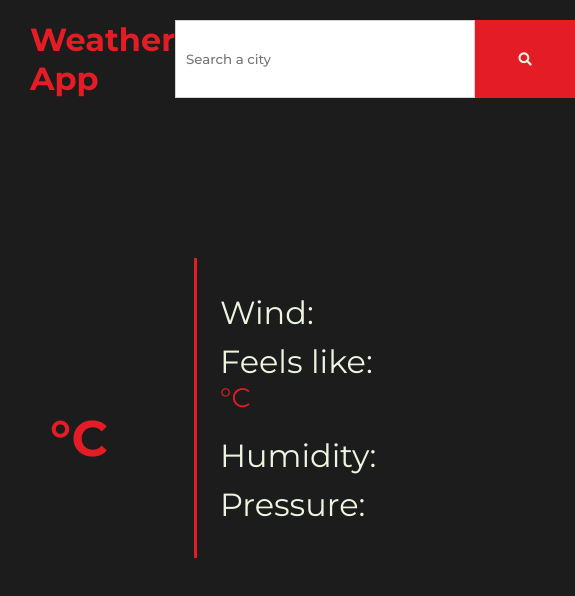
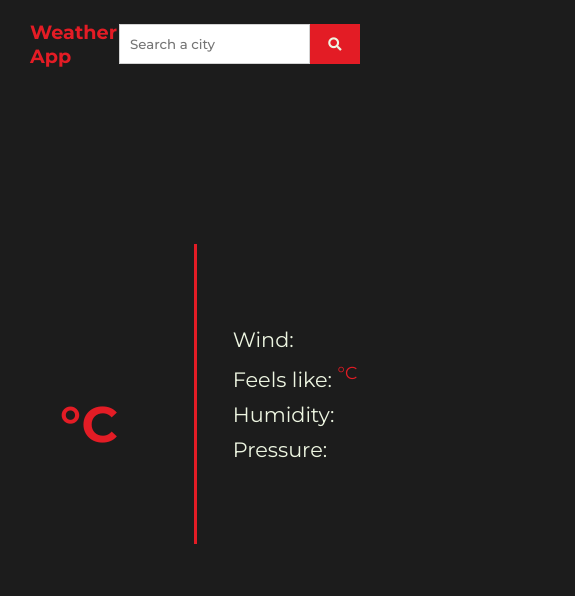
Before and after one commit to mirza-adnan/weather-app, a plain HTML site: page index.html in a window 390 px wide. Shown: the whole page, 575 px wide, since content can reach past the window. Drawn offline with Linux system fonts and the light colour scheme; no server answers.

Commit message:
added some media queries

```diff
--- a/style.css
+++ b/style.css
@@ -27,14 +27,21 @@ header {
   display: grid;
   grid-template-columns: 1fr 1fr 1fr;
   padding: 20px 30px;
+  align-items: center;
+}
+
+header h1 {
+  display: flex;
+  justify-content: center;
+  align-items: center;
 }
 
 .search-bar {
   padding: 0px 10px;
   justify-self: center;
-  max-width: 440px;
+  max-width: 400px;
   min-width: 300px;
-  height: 100%;
+  height: 40px;
   border: 1px solid lightgray;
   outline: none;
   font-family: inherit;
@@ -48,7 +55,7 @@ header {
 
 .search-button {
   width: 100px;
-  height: 100%;
+  height: 40px;
   border: none;
   background-color: var(--red);
   color: var(--white);
@@ -65,6 +72,7 @@ main {
   color: var(--white);
   justify-items: center;
   align-items: center;
+  padding: 20px;
 }
 
 .weather-left {
@@ -135,3 +143,53 @@ main {
     opacity: 1;
   }
 }
+
+@media screen and (max-width:1000px) {
+  header {
+    grid-template-columns: auto 1fr;
+    font-size: 0.8rem;
+  }
+
+  .weather-left {
+    font-size: 3rem;
+  }
+
+  .temperature {
+    font-size: 120px;
+  }
+
+  .weather-right {
+    font-size: 1.5rem;
+  }
+
+  .search {
+    justify-self: end;
+  }
+
+  .search-bar {
+    max-width: 350px;
+    min-width: 200px;
+  }
+
+  .search-button {
+    width: 50px;
+  }
+}
+
+@media screen and (max-width: 580px) {
+  .weather-left {
+    font-size: 2rem;
+  }
+
+  .weather-right {
+    font-size: 1.3rem;
+  }
+
+  header {
+    font-size: 0.6rem;
+  }
+
+  .search-bar {
+    min-width: 150px;
+  }
+}
```
